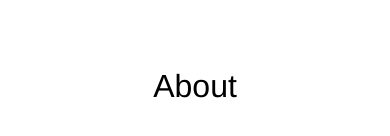
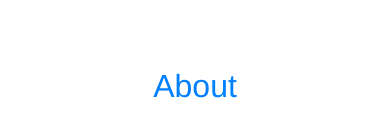
Before and after one commit to XXiao12/AboutMe, a React (Create React App) app: page /about in a window 390 px wide. Both pictures are taken after a click on the button 348 px from the left and 63 px from the top of the page. Shown: the part 386-522 px from the top of the page. Built offline with nearby package versions, Linux system fonts and the light colour scheme.

Commit message:
changed Link to NavLink

```diff
--- a/src/components/MobileNav/index.js
+++ b/src/components/MobileNav/index.js
@@ -1,7 +1,7 @@
 import React from 'react';
 import PropTypes from 'prop-types';
 import close from '../../img/menu/close.svg';
-import { Link } from 'react-router-dom'
+import { NavLink } from 'react-router-dom'
 
 import './styles.css';
 
@@ -12,20 +12,22 @@ const MobileNav = (props = {}) => {
     } = props;
 
     return hidden ?
-        <div className="mobilenav__hidden"/> :
+        <div className="mobilenav__hidden" /> :
         <div className="mobilenav">
             <button onClick={onClick} ><img src={close} alt="close" /></button>
             <div>
-                <Link
+                <NavLink
+                    activeClassName="active"
                     className="links--themeblack"
                     to="/portfolio">
                     Portfolio
-            </Link>
-                <Link
+            </NavLink>
+                <NavLink
+                    activeClassName="active"
                     className="links--themeblack"
                     to="/about">
                     About
-            </Link>
+            </NavLink>
             </div>
         </div>
 };
--- a/src/components/MobileNav/styles.css
+++ b/src/components/MobileNav/styles.css
@@ -8,7 +8,6 @@
     align-items: center;
     justify-content: center;
     /* opacity: 0.5; */
-
 }
 
 .mobilenav div {
@@ -47,3 +46,7 @@
 .mobilenav__hidden {
     display: none;
 }
+
+.active {
+    color: #0080ff;
+}
```
